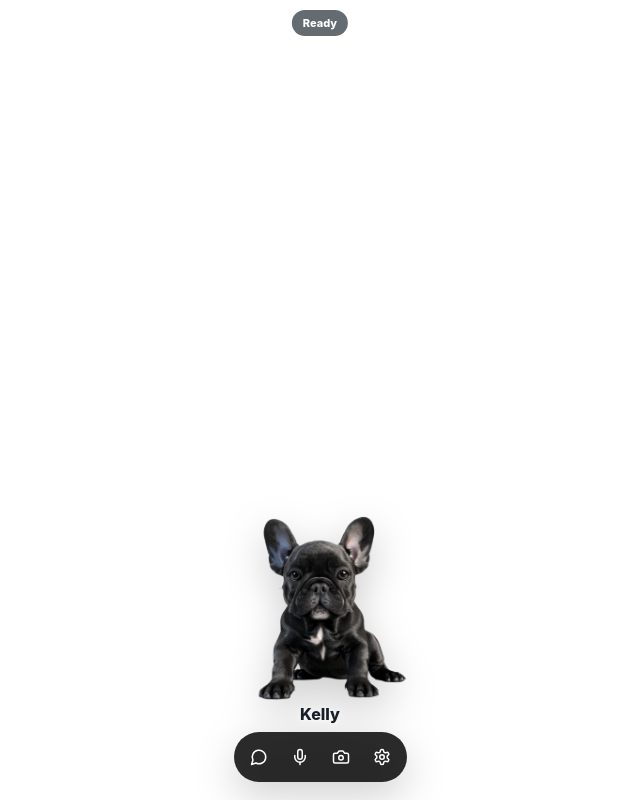
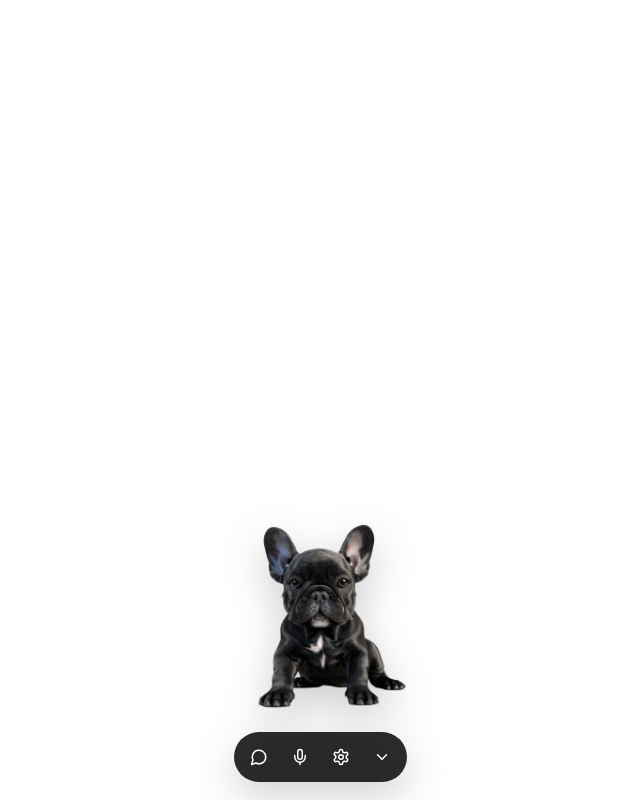
Before and after one commit to aahwit/kenri-windows-widget, a React (Vite) app: page / in a window 1280 px wide. Shown: the whole page, without its empty margins (320-960 px from the left). Built offline with nearby package versions, Linux system fonts and the light colour scheme.

Commit message:
feat: refine companion interaction and local dev chat

```diff
--- a/src/main.tsx
+++ b/src/main.tsx
@@ -1,12 +1,16 @@
 import React, { useEffect, useRef, useState } from 'react';
 import { createRoot } from 'react-dom/client';
 import { listen } from '@tauri-apps/api/event';
-import { Camera, Eye, MessageCircle, Mic, RotateCcw, Send, Settings, Volume2, X } from 'lucide-react';
+import { getCurrentWindow, PhysicalPosition } from '@tauri-apps/api/window';
+import { Camera, ChevronDown, Eye, MessageCircle, Mic, RotateCcw, Send, Settings, Volume2, X } from 'lucide-react';
 import './styles.css';
 
 type Mode = 'avatar' | 'chat' | 'settings';
 type DeviceStatus = 'unknown' | 'available' | 'active' | 'denied' | 'unavailable';
+type ChatMessage = { role: 'user' | 'assistant'; content: string };
 const providers = ['KENRI', 'OpenAI', 'Claude / Anthropic', 'Gemini', 'Qwen', 'DeepSeek'];
+const DEV_OLLAMA_URL = 'http://localhost:11434';
+const DEV_OLLAMA_MODEL = 'qwen3:8b';
 
 function App() {
   const [mode, setMode] = useState<Mode>('avatar');
@@ -27,112 +31,63 @@ function App() {
   const [speaking, setSpeaking] = useState(false);
   const [micLevel, setMicLevel] = useState(0);
   const [deviceMessage, setDeviceMessage] = useState('Select Refresh devices to inspect available hardware.');
+  const [chatInput, setChatInput] = useState('');
+  const [chatBusy, setChatBusy] = useState(false);
+  const [messages, setMessages] = useState<ChatMessage[]>([{ role: 'assistant', content: 'สวัสดีครับ มีอะไรให้ช่วย?' }]);
   const cameraStream = useRef<MediaStream | null>(null);
   const micStream = useRef<MediaStream | null>(null);
   const videoRef = useRef<HTMLVideoElement>(null);
   const analyserFrame = useRef<number>();
+  const dragStart = useRef<{ x: number; y: number } | null>(null);
 
   const refreshDevices = async () => {
     if (!navigator.mediaDevices?.enumerateDevices) {
       setDeviceMessage('Media device APIs are unavailable in this runtime.');
-      setCameraStatus('unavailable'); setMicrophoneStatus('unavailable'); setSpeakerStatus('unavailable');
-      return;
+      setCameraStatus('unavailable'); setMicrophoneStatus('unavailable'); setSpeakerStatus('unavailable'); return;
     }
     try {
-      const found = await navigator.mediaDevices.enumerateDevices();
-      setDevices(found);
-      const cameras = found.filter(d => d.kind === 'videoinput');
-      const microphones = found.filter(d => d.kind === 'audioinput');
-      const speakers = found.filter(d => d.kind === 'audiooutput');
-      if (!cameraId && cameras[0]) setCameraId(cameras[0].deviceId);
-      if (!microphoneId && microphones[0]) setMicrophoneId(microphones[0].deviceId);
-      if (!speakerId && speakers[0]) setSpeakerId(speakers[0].deviceId);
-      setCameraStatus(cameras.length ? 'available' : 'unavailable');
-      setMicrophoneStatus(microphones.length ? 'available' : 'unavailable');
-      setSpeakerStatus(speakers.length || 'speechSynthesis' in window ? 'available' : 'unavailable');
+      const found = await navigator.mediaDevices.enumerateDevices(); setDevices(found);
+      const cameras = found.filter(d => d.kind === 'videoinput'); const microphones = found.filter(d => d.kind === 'audioinput'); const speakers = found.filter(d => d.kind === 'audiooutput');
+      if (!cameraId && cameras[0]) setCameraId(cameras[0].deviceId); if (!microphoneId && microphones[0]) setMicrophoneId(microphones[0].deviceId); if (!speakerId && speakers[0]) setSpeakerId(speakers[0].deviceId);
+      setCameraStatus(cameras.length ? 'available' : 'unavailable'); setMicrophoneStatus(microphones.length ? 'available' : 'unavailable'); setSpeakerStatus(speakers.length || 'speechSynthesis' in window ? 'available' : 'unavailable');
       setDeviceMessage(`Found ${cameras.length} camera(s), ${microphones.length} microphone(s), and ${speakers.length} selectable speaker output(s).`);
     } catch (error) { setDeviceMessage(`Could not enumerate devices: ${String(error)}`); }
   };
 
-  const stopCamera = () => {
-    cameraStream.current?.getTracks().forEach(track => track.stop());
-    cameraStream.current = null;
-    if (videoRef.current) videoRef.current.srcObject = null;
-    setCameraActive(false);
-    setCameraStatus(devices.some(d => d.kind === 'videoinput') ? 'available' : 'unknown');
-  };
+  const stopCamera = () => { cameraStream.current?.getTracks().forEach(track => track.stop()); cameraStream.current = null; if (videoRef.current) videoRef.current.srcObject = null; setCameraActive(false); setCameraStatus(devices.some(d => d.kind === 'videoinput') ? 'available' : 'unknown'); };
+  const testCamera = async () => { stopCamera(); setDeviceMessage('Requesting camera permission…'); try { const stream = await navigator.mediaDevices.getUserMedia({ video: cameraId ? { deviceId: { exact: cameraId } } : true }); cameraStream.current = stream; setCameraActive(true); setCameraStatus('active'); setDeviceMessage('Camera preview is active. Stop it when finished testing.'); requestAnimationFrame(() => { if (videoRef.current) { videoRef.current.srcObject = stream; void videoRef.current.play(); } }); } catch (error) { setCameraStatus('denied'); setDeviceMessage(`Camera permission/test failed: ${String(error)}`); } };
+  const stopMicrophone = () => { if (analyserFrame.current) cancelAnimationFrame(analyserFrame.current); micStream.current?.getTracks().forEach(track => track.stop()); micStream.current = null; setListening(false); setMicLevel(0); setMicrophoneStatus(devices.some(d => d.kind === 'audioinput') ? 'available' : 'unknown'); };
+  const testMicrophone = async () => { stopMicrophone(); setDeviceMessage('Requesting microphone permission…'); try { const stream = await navigator.mediaDevices.getUserMedia({ audio: microphoneId ? { deviceId: { exact: microphoneId } } : true }); micStream.current = stream; setListening(true); setMicrophoneStatus('active'); setDeviceMessage('Microphone test is active. Speak to verify the live input meter.'); const context = new AudioContext(); const analyser = context.createAnalyser(); analyser.fftSize = 256; context.createMediaStreamSource(stream).connect(analyser); const values = new Uint8Array(analyser.frequencyBinCount); const sample = () => { analyser.getByteFrequencyData(values); setMicLevel(Math.min(100, Math.round(values.reduce((a, b) => a + b, 0) / values.length))); analyserFrame.current = requestAnimationFrame(sample); }; sample(); } catch (error) { setMicrophoneStatus('denied'); setDeviceMessage(`Microphone permission/test failed: ${String(error)}`); } };
+  const testSpeaker = () => { setSpeaking(true); setSpeakerStatus('active'); setDeviceMessage('Playing Kelly speaker test…'); const utterance = new SpeechSynthesisUtterance('Hello, I am Kelly. Your speaker test is working.'); utterance.onend = () => { setSpeaking(false); setSpeakerStatus('available'); setDeviceMessage('Speaker test completed.'); }; utterance.onerror = () => { setSpeaking(false); setSpeakerStatus('unavailable'); setDeviceMessage('The system speech output test failed.'); }; speechSynthesis.cancel(); speechSynthesis.speak(utterance); };
 
-  const testCamera = async () => {
-    stopCamera(); setDeviceMessage('Requesting camera permission…');
-    try {
-      const stream = await navigator.mediaDevices.getUserMedia({ video: cameraId ? { deviceId: { exact: cameraId } } : true });
-      cameraStream.current = stream; setCameraActive(true); setCameraStatus('active'); setDeviceMessage('Camera preview is active. Stop it when finished testing.');
-      requestAnimationFrame(() => { if (videoRef.current) { videoRef.current.srcObject = stream; void videoRef.current.play(); } });
-    } catch (error) { setCameraStatus('denied'); setDeviceMessage(`Camera permission/test failed: ${String(error)}`); }
-  };
+  useEffect(() => { void refreshDevices(); let unlisten: (() => void) | undefined; listen('open-settings', () => setMode('settings')).then(fn => { unlisten = fn; }).catch(() => undefined); return () => { unlisten?.(); cameraStream.current?.getTracks().forEach(t => t.stop()); micStream.current?.getTracks().forEach(t => t.stop()); speechSynthesis?.cancel(); }; }, []);
 
-  const stopMicrophone = () => {
-    if (analyserFrame.current) cancelAnimationFrame(analyserFrame.current);
-    micStream.current?.getTracks().forEach(track => track.stop());
-    micStream.current = null; setListening(false); setMicLevel(0);
-    setMicrophoneStatus(devices.some(d => d.kind === 'audioinput') ? 'available' : 'unknown');
-  };
-
-  const testMicrophone = async () => {
-    stopMicrophone(); setDeviceMessage('Requesting microphone permission…');
-    try {
-      const stream = await navigator.mediaDevices.getUserMedia({ audio: microphoneId ? { deviceId: { exact: microphoneId } } : true });
-      micStream.current = stream; setListening(true); setMicrophoneStatus('active'); setDeviceMessage('Microphone test is active. Speak to verify the live input meter.');
-      const context = new AudioContext(); const analyser = context.createAnalyser(); analyser.fftSize = 256;
-      context.createMediaStreamSource(stream).connect(analyser); const values = new Uint8Array(analyser.frequencyBinCount);
-      const sample = () => { analyser.getByteFrequencyData(values); setMicLevel(Math.min(100, Math.round(values.reduce((a, b) => a + b, 0) / values.length))); analyserFrame.current = requestAnimationFrame(sample); };
-      sample();
-    } catch (error) { setMicrophoneStatus('denied'); setDeviceMessage(`Microphone permission/test failed: ${String(error)}`); }
-  };
-
-  const testSpeaker = () => {
-    setSpeaking(true); setSpeakerStatus('active'); setDeviceMessage('Playing Kelly speaker test…');
-    const utterance = new SpeechSynthesisUtterance('Hello, I am Kelly. Your speaker test is working.');
-    utterance.onend = () => { setSpeaking(false); setSpeakerStatus('available'); setDeviceMessage('Speaker test completed.'); };
-    utterance.onerror = () => { setSpeaking(false); setSpeakerStatus('unavailable'); setDeviceMessage('The system speech output test failed.'); };
-    speechSynthesis.cancel(); speechSynthesis.speak(utterance);
-  };
-
-  useEffect(() => {
-    void refreshDevices();
-    let unlisten: (() => void) | undefined;
-    listen('open-settings', () => setMode('settings')).then(fn => { unlisten = fn; }).catch(() => undefined);
-    return () => { unlisten?.(); cameraStream.current?.getTracks().forEach(t => t.stop()); micStream.current?.getTracks().forEach(t => t.stop()); speechSynthesis?.cancel(); };
-  }, []);
+  const beginDrag = async () => { try { const appWindow = getCurrentWindow(); const p = await appWindow.outerPosition(); dragStart.current = { x: p.x, y: p.y }; await appWindow.startDragging(); setTimeout(() => void validatePosition(), 60); } catch { /* browser preview */ } };
+  const validatePosition = async () => { if (!dragStart.current) return; try { const appWindow = getCurrentWindow(); const p = await appWindow.outerPosition(); const size = await appWindow.outerSize(); const left = window.screenX; const top = window.screenY; const screenLeft = left - p.x; const screenTop = top - p.y; const invalid = p.x < screenLeft || p.y < screenTop || p.x + size.width > screenLeft + screen.availWidth || p.y + size.height > screenTop + screen.availHeight; if (invalid) { const start = dragStart.current; await appWindow.setPosition(new PhysicalPosition(start.x, start.y)); } } catch { /* no-op */ } finally { dragStart.current = null; } };
+  const hideToTray = async () => { try { await getCurrentWindow().hide(); } catch { /* browser preview */ } };
+  const sendMessage = async () => { const text = chatInput.trim(); if (!text || chatBusy) return; const next = [...messages, { role: 'user' as const, content: text }]; setMessages(next); setChatInput(''); setChatBusy(true); try { const response = await fetch(`${DEV_OLLAMA_URL}/api/chat`, { method: 'POST', headers: { 'Content-Type': 'application/json' }, body: JSON.stringify({ model: DEV_OLLAMA_MODEL, stream: false, messages: next.map(m => ({ role: m.role, content: m.content })) }) }); if (!response.ok) throw new Error(`Ollama HTTP ${response.status}`); const data = await response.json(); setMessages([...next, { role: 'assistant', content: data?.message?.content || 'ไม่ได้รับคำตอบจากโมเดล' }]); } catch (error) { setMessages([...next, { role: 'assistant', content: `Local AI unavailable (${String(error)}). ตรวจว่า Ollama และ ${DEV_OLLAMA_MODEL} กำลังทำงานอยู่` }]); } finally { setChatBusy(false); } };
 
   const deviceOptions = (kind: MediaDeviceKind) => devices.filter(d => d.kind === kind);
   const resetKelly = () => { setName('Kelly'); setAvatar('/avatars/kelly-default.webp'); };
   const testProvider = () => setProviderStatus(apiKey || provider === 'KENRI' ? 'Stub: credential held in memory only; no safe provider backend contract is connected.' : 'Enter a credential to test. Nothing will be saved.');
-  const indicator = cameraActive ? 'Camera Active' : listening ? 'Listening' : speaking ? 'Speaking' : 'Ready';
+  const indicator = cameraActive ? 'Camera Active' : listening ? 'Listening' : speaking ? 'Speaking' : chatBusy ? 'Thinking' : 'Ready';
+  const companion = <div className="companion-column"><img className="kelly" src={avatar} alt="French Bulldog desktop companion" draggable={false} onMouseDown={e => { if (e.button === 0) void beginDrag(); }} /><div className="controls"><button aria-label="Quick chat" onClick={() => setMode(mode === 'chat' ? 'avatar' : 'chat')}><MessageCircle /></button><button aria-label={listening ? 'Stop microphone' : 'Test microphone'} className={listening ? 'sensor-on' : ''} onClick={listening ? stopMicrophone : testMicrophone}><Mic /></button><button aria-label="Setup" onClick={() => setMode('settings')}><Settings /></button><button aria-label="Hide to tray" onClick={hideToTray}><ChevronDown /></button></div></div>;
 
   return <main className="stage">
-    <div className={`privacy-indicator ${indicator === 'Ready' ? '' : 'active'}`}>{indicator}</div>
-    {mode === 'avatar' && <section className="avatar-wrap" data-tauri-drag-region>
-      <img className="kelly" src={avatar} alt="Kelly, French Bulldog desktop companion" draggable={false} data-tauri-drag-region />
-      <div className="name" data-tauri-drag-region>{name}</div>
-      <div className="controls"><button aria-label="Quick chat" onClick={() => setMode('chat')}><MessageCircle /></button><button aria-label={listening ? 'Stop microphone' : 'Test microphone'} className={listening ? 'sensor-on' : ''} onClick={listening ? stopMicrophone : testMicrophone}><Mic /></button><button aria-label={cameraActive ? 'Stop camera' : 'Start camera'} className={cameraActive ? 'sensor-on' : ''} onClick={cameraActive ? stopCamera : testCamera}><Camera /></button><button aria-label="Setup" onClick={() => setMode('settings')}><Settings /></button></div>
-    </section>}
-    {mode === 'chat' && <section className="panel chat"><header data-tauri-drag-region><div><b>{name}</b><small>● {indicator}</small></div><button aria-label="Close quick chat" onClick={() => setMode('avatar')}><X /></button></header><div className="messages"><div className="bubble">Hello. Text chat is ready for a future provider adapter.</div></div><footer><input aria-label="Message" placeholder="Type a message…" /><button aria-label="Send"><Send /></button></footer></section>}
+    {indicator !== 'Ready' && <div className="privacy-indicator active">{indicator}</div>}
+    {mode === 'avatar' && <section className="avatar-wrap">{companion}</section>}
+    {mode === 'chat' && <section className="talk-layout">{companion}<div className="speech-panel"><header><div><b>{name}</b><small>● {indicator}</small></div><button aria-label="Close chat" onClick={() => setMode('avatar')}><X /></button></header><div className="messages">{messages.map((m, i) => <div key={i} className={`bubble ${m.role}`}>{m.content}</div>)}{chatBusy && <div className="bubble assistant thinking">•••</div>}</div><footer><input aria-label="Message" value={chatInput} onChange={e => setChatInput(e.target.value)} onKeyDown={e => { if (e.key === 'Enter') void sendMessage(); }} placeholder="พิมพ์ข้อความ…" /><button aria-label="Send" disabled={chatBusy} onClick={() => void sendMessage()}><Send /></button></footer></div></section>}
     {mode === 'settings' && <section className="panel settings-panel"><header data-tauri-drag-region><div><b>Companion Setup</b><small>KENRI Desktop Companion v0.1</small></div><button aria-label="Close setup" onClick={() => setMode('avatar')}><X /></button></header><div className="scroll">
       <h3>Companion</h3><label>Name<input value={name} onChange={e => setName(e.target.value)} /></label><label>Avatar<input type="file" accept="image/*" onChange={e => { const file = e.target.files?.[0]; if (file) setAvatar(URL.createObjectURL(file)); }} /></label><button className="secondary" onClick={resetKelly}><RotateCcw /> Reset to Kelly</button>
+      <h3>Development AI</h3><p className="notice"><b>Local Qwen (development default)</b><br />{DEV_OLLAMA_URL} · {DEV_OLLAMA_MODEL}<br />This local route is for development only and is not a customer provider option.</p>
       <h3>Personality</h3><label>Personality<textarea defaultValue="Warm, loyal, a little confused, brave and friendly." /></label>
-      <h3>AI Provider</h3><label>Provider<select value={provider} onChange={e => { setProvider(e.target.value); setProviderStatus('Not tested — provider backend is not connected yet.'); }}>{providers.map(p => <option key={p}>{p}</option>)}</select></label><label>API Key / Credential<input type="password" autoComplete="off" value={apiKey} onChange={e => setApiKey(e.target.value)} placeholder="Runtime memory only — never persisted" /></label><p className="notice">Credentials are not saved, logged, or written to localStorage. Secure OS credential integration remains a roadmap item.</p><div className="row"><button onClick={testProvider}>Test Connection</button><span>{providerStatus}</span></div>
-      <h3>Devices</h3><button className="secondary" onClick={refreshDevices}>Refresh devices</button>
-      <DeviceSelect label="Camera" value={cameraId} options={deviceOptions('videoinput')} onChange={setCameraId} status={cameraStatus} /><div className="device-actions"><button onClick={cameraActive ? stopCamera : testCamera}><Camera /> {cameraActive ? 'Stop Camera' : 'Test Camera'}</button></div>{cameraActive && <div className="preview"><div className="preview-label"><Eye /> Camera Active</div><video ref={videoRef} muted playsInline /></div>}
-      <DeviceSelect label="Microphone" value={microphoneId} options={deviceOptions('audioinput')} onChange={setMicrophoneId} status={microphoneStatus} /><div className="device-actions"><button onClick={listening ? stopMicrophone : testMicrophone}><Mic /> {listening ? 'Stop Microphone' : 'Test Microphone'}</button><meter min="0" max="100" value={micLevel} /></div>
-      <DeviceSelect label="Speaker" value={speakerId} options={deviceOptions('audiooutput')} onChange={setSpeakerId} status={speakerStatus} note={deviceOptions('audiooutput').length ? 'Selection is exposed where the runtime supports output routing.' : 'This runtime does not expose selectable audio outputs; the system default will be used.'} /><div className="device-actions"><button onClick={testSpeaker}><Volume2 /> Test Speaker</button></div><p className="device-message">{deviceMessage}</p>
-      <h3>Desktop</h3><label className="check"><input type="checkbox" defaultChecked /> Always on top</label><label className="check"><input type="checkbox" defaultChecked /> Remember position</label><label className="check"><input type="checkbox" /> Start with OS <small>(roadmap)</small></label><p className="notice">System tray show/hide is active in Tauri. Autostart, global shortcut, secure credential storage, STT, Vision-provider upload, and live AI responses require native/provider adapters.</p>
+      <h3>AI Provider</h3><label>Provider<select value={provider} onChange={e => { setProvider(e.target.value); setProviderStatus('Not tested — provider backend is not connected yet.'); }}>{providers.map(p => <option key={p}>{p}</option>)}</select></label><label>API Key / Credential<input type="password" autoComplete="off" value={apiKey} onChange={e => setApiKey(e.target.value)} placeholder="Runtime memory only — never persisted" /></label><p className="notice">Credentials are not saved, logged, or written to localStorage.</p><div className="row"><button onClick={testProvider}>Test Connection</button><span>{providerStatus}</span></div>
+      <h3>Devices</h3><button className="secondary" onClick={refreshDevices}>Refresh devices</button><DeviceSelect label="Camera" value={cameraId} options={deviceOptions('videoinput')} onChange={setCameraId} status={cameraStatus} /><div className="device-actions"><button onClick={cameraActive ? stopCamera : testCamera}><Camera /> {cameraActive ? 'Stop Camera' : 'Test Camera'}</button></div>{cameraActive && <div className="preview"><div className="preview-label"><Eye /> Camera Active</div><video ref={videoRef} muted playsInline /></div>}<DeviceSelect label="Microphone" value={microphoneId} options={deviceOptions('audioinput')} onChange={setMicrophoneId} status={microphoneStatus} /><div className="device-actions"><button onClick={listening ? stopMicrophone : testMicrophone}><Mic /> {listening ? 'Stop Microphone' : 'Test Microphone'}</button><meter min="0" max="100" value={micLevel} /></div><DeviceSelect label="Speaker" value={speakerId} options={deviceOptions('audiooutput')} onChange={setSpeakerId} status={speakerStatus} /><div className="device-actions"><button onClick={testSpeaker}><Volume2 /> Test Speaker</button></div><p className="device-message">{deviceMessage}</p>
+      <h3>Desktop</h3><label className="check"><input type="checkbox" defaultChecked /> Always on top</label><label className="check"><input type="checkbox" defaultChecked /> Remember position</label><label className="check"><input type="checkbox" /> Start with OS <small>(roadmap)</small></label>
     </div></section>}
   </main>;
 }
 
-function DeviceSelect({ label, value, options, onChange, status, note }: { label: string; value: string; options: MediaDeviceInfo[]; onChange: (v: string) => void; status: DeviceStatus; note?: string }) {
-  return <label>{label} <span className={`status ${status}`}>{status}</span><select value={value} onChange={e => onChange(e.target.value)} disabled={!options.length}><option value="">System default</option>{options.map((d, i) => <option key={d.deviceId || i} value={d.deviceId}>{d.label || `${label} ${i + 1}`}</option>)}</select>{note && <small className="field-note">{note}</small>}</label>;
-}
+function DeviceSelect({ label, value, options, onChange, status }: { label: string; value: string; options: MediaDeviceInfo[]; onChange: (v: string) => void; status: DeviceStatus }) { return <label>{label} <span className={`status ${status}`}>{status}</span><select value={value} onChange={e => onChange(e.target.value)} disabled={!options.length}><option value="">System default</option>{options.map((d, i) => <option key={d.deviceId || i} value={d.deviceId}>{d.label || `${label} ${i + 1}`}</option>)}</select></label>; }
 
 createRoot(document.getElementById('root')!).render(<App />);
```
